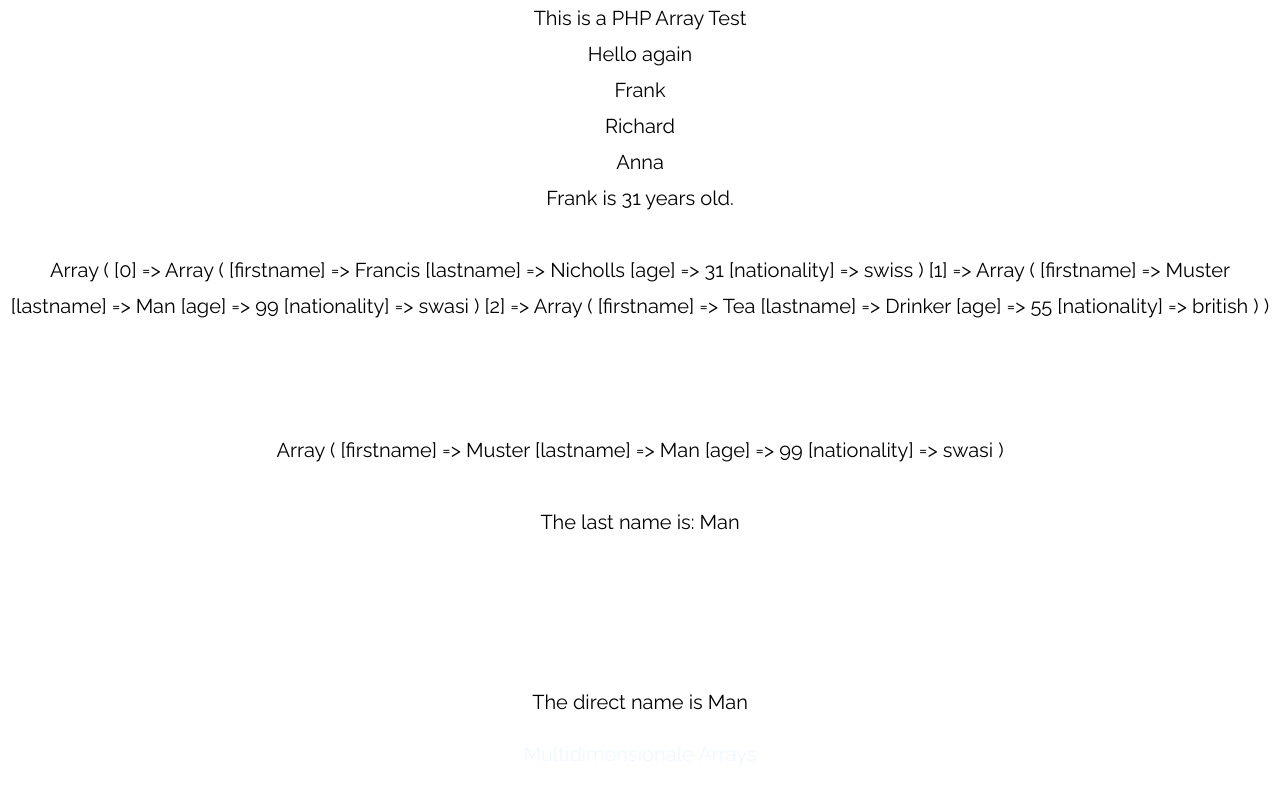
After one commit to Frank3TheTank3/PHP_Personal-Health-Survey_Francis, a PHP site: page /testing.php in a window 1280 px wide. The commit adds this page. Run offline with PHP 8.4, Linux system fonts and the light colour scheme.

Commit message:
ArrayTestCommitAndUpdates

```diff
--- a/inc/checker.php
+++ b/inc/checker.php
@@ -4,8 +4,6 @@ session_start();
 $nextQuestion = $_SESSION['Question'];
 
 $_SESSION['GaveQuestion'] = false;
-
-
 
 if(array_key_exists('reset', $_POST)) {
     unset($_POST);
--- a/index.php
+++ b/index.php
@@ -13,7 +13,7 @@
 
 <body data-bs-spy="scroll" data-bs-target=".navbar">
 
-<?php include 'inc/header.php';?>
+<?php include 'inc/headger.php';?>
 
 <section id="home">
 
@@ -49,6 +49,9 @@
 $CurrentQuestion = $_SESSION['Question'];
 
 ?>
+
+
+
 <script src="js/functions.js">
 
 
--- /dev/null
+++ b/testing.php
@@ -0,0 +1,108 @@
+<!DOCTYPE html>
+<html lang="en">
+<head>
+    <meta charset="UTF-8">
+    <meta http-equiv="X-UA-Compatible" content="IE=edge">
+    <meta name="viewport" content="width=device-width, initial-scale=1.0">
+    <title>Document</title>
+    <link href="https://cdn.jsdelivr.net/npm/bootstrap@5.1.3/dist/css/bootstrap.min.css" rel="stylesheet">
+    <link href="css/styles.css" rel="stylesheet">
+</head>
+<body style="text-align: center;">
+
+<p style="color:black;"> This is a PHP Array Test
+<?php
+echo "<br>";
+echo "Hello again". "<br>";
+
+
+//Initialize Arrays
+
+//Standart Array
+$Names = array("Frank", "Richard", "Anna");
+
+//Indexed Array
+$NamesAndAge = array("Frank" => 31, "Richard" => 22, "Anna" => 28 );
+
+//Multidimensional Array
+$MultiName = array(
+
+    array(
+        "firstname" => "Francis",
+        "lastname" => "Nicholls",
+        "age" => 31,
+        "nationality" => "swiss"
+    ),
+
+    array(
+        "firstname" => "Muster",
+        "lastname" => "Man",
+        "age" => 99,
+        "nationality" => "swasi"
+    ),
+    array(
+        "firstname" => "Tea",
+        "lastname" => "Drinker",
+        "age" => 55,
+        "nationality" => "british"
+    ),
+
+);
+
+//Echo all names in normal Array
+for ($i=0; $i < 3; $i++) {
+    echo $Names[$i] . "<br>";
+}
+
+foreach($NamesAndAge as $nameage )
+if($nameage > 30)
+{
+    echo "Frank is " . $nameage . " years old.";
+
+}
+echo "<br><br>";
+//Print Multidimensional Array
+print_r($MultiName);
+echo "<br><br>";
+//Get First Person in Multidimensional Array
+$personData = $MultiName[1];
+echo "<br><br>";
+
+//Print First Person in Multidimensional Array
+print_r($personData);
+echo "<br><br>";
+
+//Get Last Name from First Person in Multidimensional Array
+$lastName = $personData['lastname'];
+print_r("The last name is: " . $lastName . "<br>");
+echo "<br><br>";
+//Directly get Last Name from First Person in Multidimensional Array
+$directname = $MultiName[1]['lastname'];
+echo "<br><br>";
+//Print the last name from the first person
+print_r("The direct name is " . $directname);
+
+
+?>
+
+</p>
+<p>
+
+Multidimensionale Arrays
+
+
+<?php
+
+
+
+?>
+
+</p>
+
+
+
+
+
+<script src="https://cdn.jsdelivr.net/npm/bootstrap@5.1.3/dist/js/bootstrap.bundle.min.js"></script>
+</body>
+</html>
```
Also changed, not shown: README.md.
